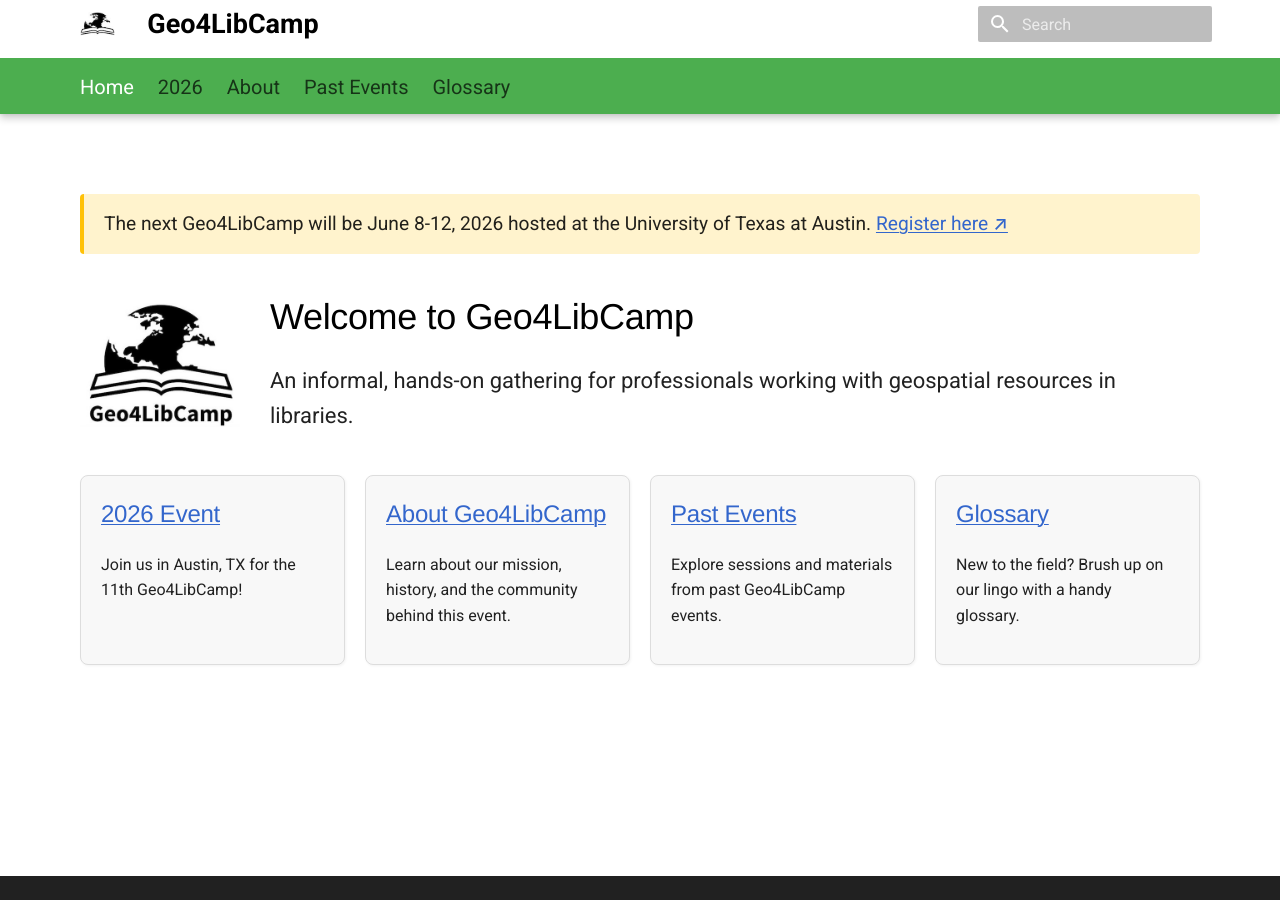
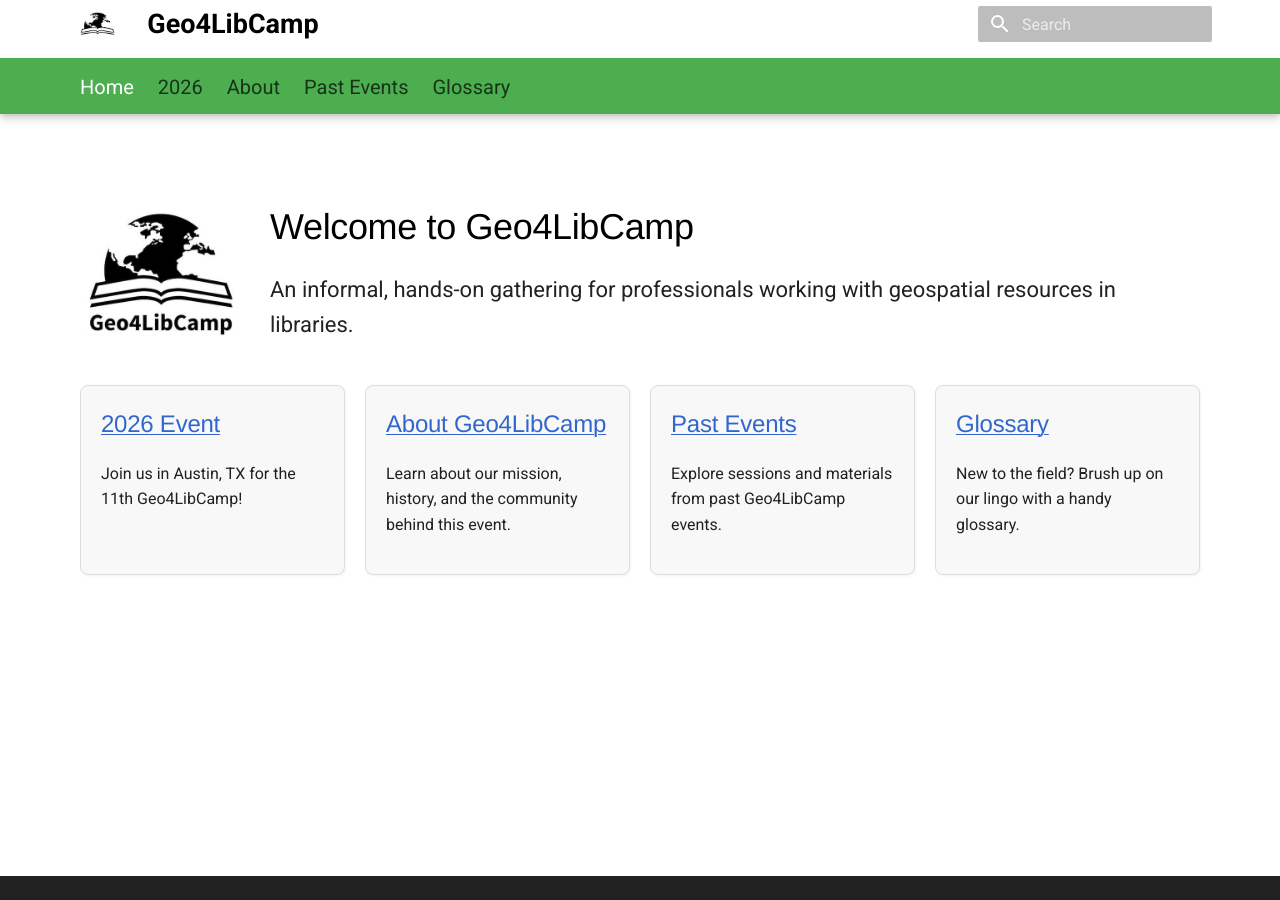
Before and after one commit to geo4lib/geo4libcamp-website, an MkDocs documentation site: the page built from docs/index.md, in a window 1280 px wide. Built offline with MkDocs 1.6.1 and Material for MkDocs 9.7.7, drawn with Linux system fonts in a browser that asks for light colours.

Commit message:
Removed registration banner

```diff
--- a/docs/index.md
+++ b/docs/index.md
@@ -4,10 +4,6 @@
   - toc
 
 ---
-
-<div class="announcement">
-  The next Geo4LibCamp will be June 8-12, 2026 hosted at the University of Texas at Austin. <a href = "https://cvent.utexas.edu/8oBxbE">Register here ↗</a>
-</div>
 
 <div class="hero">
   <div class="hero-logo">
```
